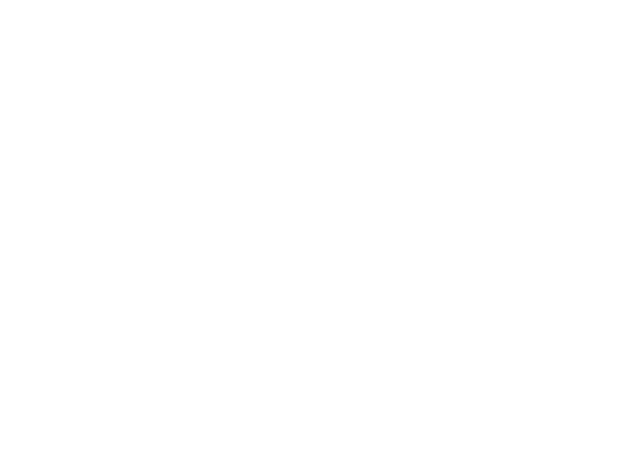
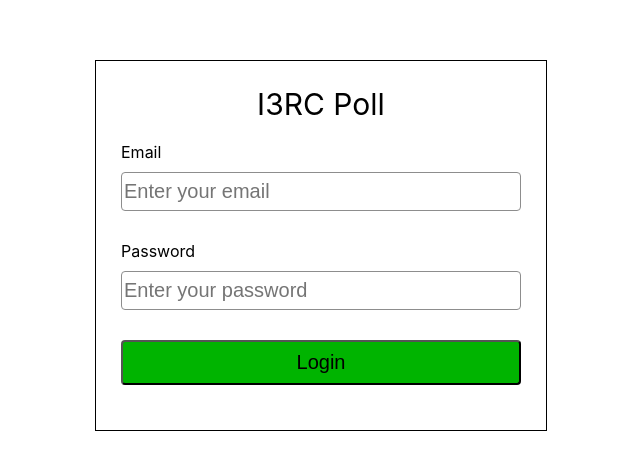
Before and after one commit to its-azharmalik/i3RC-Poll-Meter, a React (Create React App) app in the folder client/: page / in a window 1280 px wide. Shown: the part 155-624 px from the top of the page, without its empty margins (319-959 px from the left). Built offline with nearby package versions, Linux system fonts and the light colour scheme.

Commit message:
loginPage

```diff
--- a/client/src/App.js
+++ b/client/src/App.js
@@ -1,5 +1,11 @@
+import LoginPage from './screens/loginPage/loginPage';
+
 function App() {
-  return <div className="App"></div>;
+  return (
+    <div className="App">
+      <LoginPage />
+    </div>
+  );
 }
 
 export default App;
--- /dev/null
+++ b/client/src/screens/loginPage/loginPage.css
@@ -0,0 +1,47 @@
+.login-form-container {
+  height: max-content;
+  width: max-content;
+  border: 1px solid black;
+  padding: 25px;
+  display: flex;
+  flex-direction: column;
+}
+.login-page {
+  height: 100vh;
+  width: 100vw;
+  display: flex;
+  justify-content: center;
+  align-items: center;
+}
+.input-field {
+  width: 400px;
+  display: flex;
+  flex-direction: column;
+  margin: 10px 0;
+}
+label {
+  margin: 10px 0;
+}
+input {
+  font-size: 20px;
+  height: 35px;
+  border-radius: 4px;
+  border: 1px solid rgb(141, 141, 141);
+}
+input:focus {
+  outline: none;
+}
+button {
+  height: 45px;
+  margin: 20px 0;
+  background-color: rgb(0, 180, 0);
+  border-radius: 4px;
+  font-size: 20px;
+}
+.logo {
+  width: 100%;
+  display: flex;
+  align-items: center;
+  justify-content: center;
+  font-size: 30px;
+}
--- /dev/null
+++ b/client/src/screens/loginPage/loginPage.jsx
@@ -0,0 +1,41 @@
+import React, { useCallback, useRef } from 'react';
+import './loginPage.css';
+
+function LoginPage() {
+  const emailRef = useRef(null);
+  const passwordRef = useRef(null);
+  const onLogin = useCallback(() => {
+    console.log(emailRef.current.value);
+    console.log(passwordRef.current.value);
+  });
+  return (
+    <div className="login-page">
+      <form className="login-form-container">
+        <div className="logo">I3RC Poll</div>
+        <div className="input-field">
+          <label htmlFor="">Email</label>
+          <input
+            type="email"
+            placeholder="Enter your email"
+            ref={emailRef}
+            required
+          />
+        </div>
+        <div className="input-field">
+          <label htmlFor="">Password</label>
+          <input
+            type="password"
+            placeholder="Enter your password"
+            ref={passwordRef}
+            required
+          />
+        </div>
+        <button type="submit" onClick={onLogin}>
+          Login
+        </button>
+      </form>
+    </div>
+  );
+}
+
+export default LoginPage;
```
